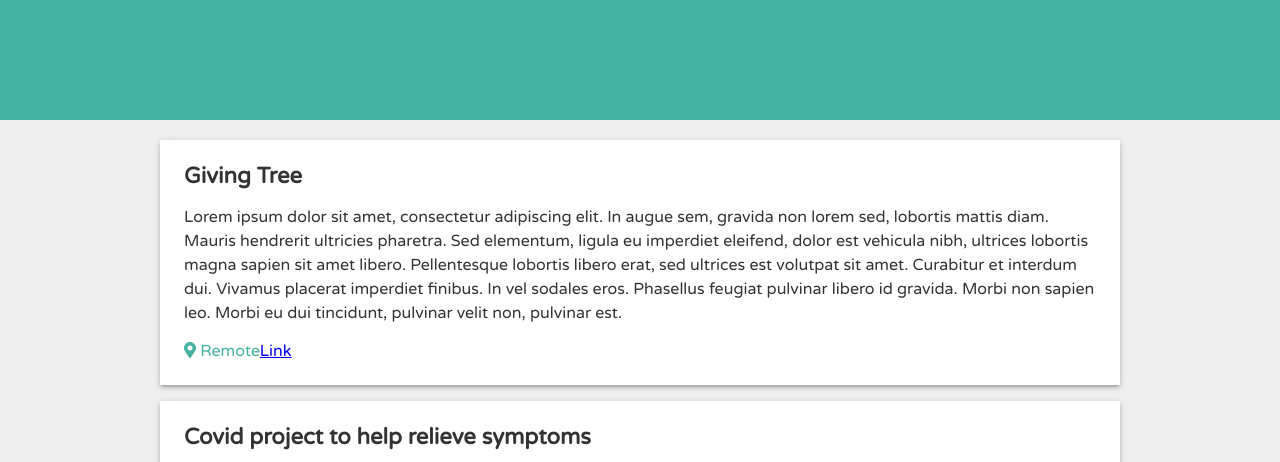
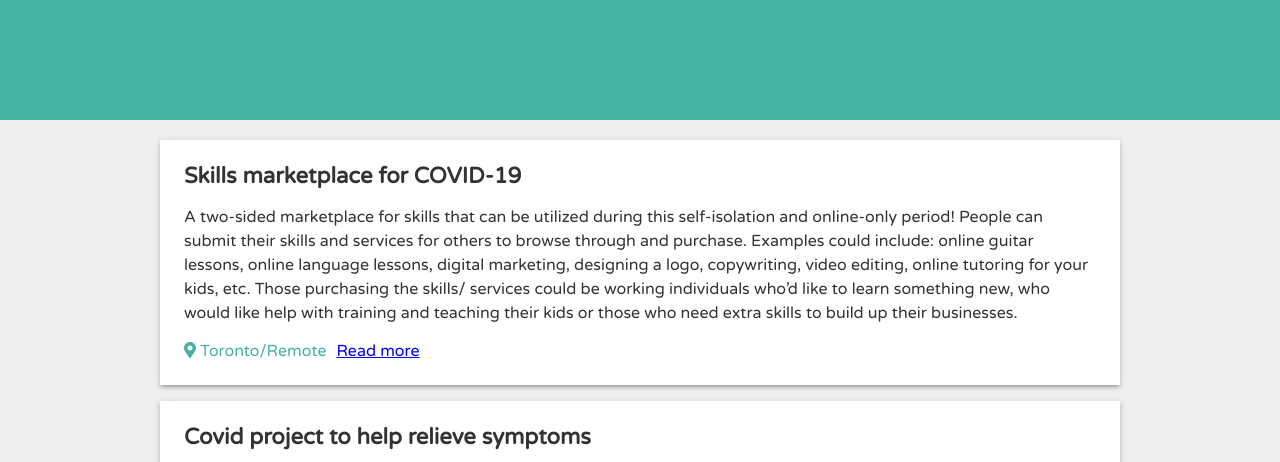
Before and after one commit to hatchways/hatchways-volunteer, a Gatsby site: page / in a window 1280 px wide. Shown: the part 284-746 px from the top of the page. Built offline with nearby package versions, Linux system fonts and the light colour scheme; Gatsby itself is replaced by a stand-in of ours.

Commit message:
More on project page

```diff
--- a/gatsby-node.js
+++ b/gatsby-node.js
@@ -29,7 +29,7 @@ exports.createPages = async ({ actions, graphql, reporter }) => {
     const project = edge.node
 
     actions.createPage({
-      path: `/projecto/${project.id}`,
+      path: `/project/${project.id}`,
       component: require.resolve("./src/templates/project.js"),
       context: {
         projectId: project.id,
--- a/src/components/listings.js
+++ b/src/components/listings.js
@@ -23,6 +23,7 @@ const Listings = ({}) => {
       allVolunteerListingsJson {
         edges {
           node {
+            id
             title
             description
             location
@@ -55,7 +56,12 @@ const Listings = ({}) => {
             </p>
             <div style={{ color: `#46B2A2` }}>
               <FontAwesomeIcon icon={faMapMarkerAlt} /> {listing.node.location}
-              <Link to={listing.node.title}>Link</Link>
+              <Link
+                to={`/project/${listing.node.id}`}
+                style={{ paddingLeft: 10 }}
+              >
+                Read more
+              </Link>
             </div>
           </Post>
         ))}
@@ -64,14 +70,4 @@ const Listings = ({}) => {
   )
 }
 
-// Hero.propTypes = {
-//   headerText: PropTypes.string,
-//   description: PropTypes.string,
-// }
-
-// Hero.defaultProps = {
-//   headerText: ``,
-//   description: ``,
-// }
-
 export default Listings
--- a/src/data/volunteerListings.json
+++ b/src/data/volunteerListings.json
@@ -1,16 +1,20 @@
 [
   {
-    "id": "givingtree",
-    "title": "Giving Tree",
-    "description": "Lorem ipsum dolor sit amet, consectetur adipiscing elit. In augue sem, gravida non lorem sed, lobortis mattis diam. Mauris hendrerit ultricies pharetra. Sed elementum, ligula eu imperdiet eleifend, dolor est vehicula nibh, ultrices lobortis magna sapien sit amet libero. Pellentesque lobortis libero erat, sed ultrices est volutpat sit amet. Curabitur et interdum dui. Vivamus placerat imperdiet finibus. In vel sodales eros. Phasellus feugiat pulvinar libero id gravida. Morbi non sapien leo. Morbi eu dui tincidunt, pulvinar velit non, pulvinar est.",
+    "id": "skillsmarketplace",
+    "title": "Skills marketplace for COVID-19",
+    "description": "A two-sided marketplace for skills that can be utilized during this self-isolation and online-only period! People can submit their skills and services for others to browse through and purchase. Examples could include: online guitar lessons, online language lessons, digital marketing, designing a logo, copywriting, video editing, online tutoring for your kids, etc. Those purchasing the skills/ services could be working individuals who’d like to learn something new, who would like help with training and teaching their kids or those who need extra skills to build up their businesses.",
     "members": [""],
-    "progress": "",
-    "documentation": "",
-    "tasks": ["Share it on social media"],
-    "numOfVolunteers": "1-10",
-    "location": "Remote",
-    "contact": "bonnie@hatchways.io",
-    "skills": ["PM", "Marketting"],
+    "progress": "Current building MVP",
+    "documentation": "https://docs.google.com/document/d/19NgluWJ3xgsBaI9wFifecUgmt9cCPifYgyuCRoxzLRk/edit?usp=sharing",
+    "tasks": [
+      "Design/ UI for the website",
+      "Front-end + back-end development of the marketplace",
+      "Digital/ social media marketing to help get the word out! "
+    ],
+    "numOfVolunteers": "1-5",
+    "location": "Toronto/Remote",
+    "contact": "jaclyn@hatchways.io",
+    "skills": ["Full-stack Developers"],
     "type": ""
   },
 
```
Also changed, not shown: src/templates/project.js (+42 -2 lines).
